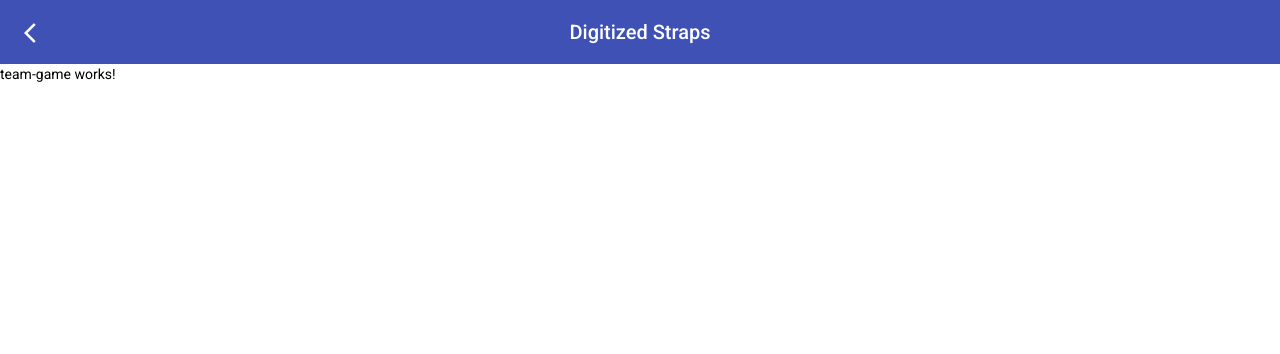
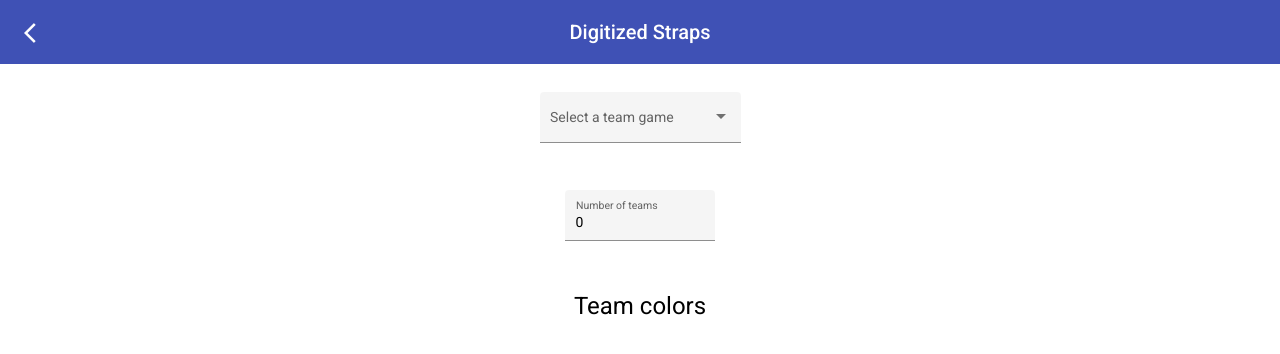
Before and after one commit to nilsofue/Digital-Strap-Manager, an Angular app: page /team-game in a window 1280 px wide. Shown: the top 354 px of the page. Built offline with nearby package versions, Linux system fonts and the light colour scheme.

Commit message:
extend team game section

```diff
--- a/src/app/app.module.ts
+++ b/src/app/app.module.ts
@@ -20,6 +20,7 @@ import { MatFormFieldModule } from '@angular/material/form-field';
 import { FormsModule } from '@angular/forms';
 import { MatInputModule } from '@angular/material/input';
 import { MatListModule } from '@angular/material/list';
+import { MatSelectModule } from '@angular/material/select';
 
 
 const routes: Routes = [
@@ -52,6 +53,8 @@ const routes: Routes = [
     FormsModule,
     MatInputModule,
     MatListModule,
+    MatInputModule,
+    MatSelectModule,
   ],
   providers: [],
   bootstrap: [AppComponent]
--- a/src/app/setup-straps/connect-dialog/connect-dialog.component.html
+++ b/src/app/setup-straps/connect-dialog/connect-dialog.component.html
@@ -26,7 +26,7 @@
     <div class="separator"></div>
     <div>
       <mat-form-field appearance="fill">
-        <mat-label>Input</mat-label>
+        <mat-label>Enter a name</mat-label>
         <input [(ngModel)]="name" matInput />
       </mat-form-field>
     </div>
--- a/src/app/team-game/team-game.component.html
+++ b/src/app/team-game/team-game.component.html
@@ -1 +1,39 @@
-<p>team-game works!</p>
+<div class="listWrapper">
+  <mat-form-field appearance="fill">
+    <mat-label>Select a team game</mat-label>
+    <mat-select>
+      <mat-option value="option">Handball</mat-option>
+      <mat-option value="option">Football</mat-option>
+      <mat-option value="option">Basketball</mat-option>
+      <mat-option value="option">Volleyball</mat-option>
+      <mat-option value="option">Hockey</mat-option>
+      <mat-option value="option">Badminton</mat-option>
+      <mat-option value="option">Kickball</mat-option>
+      <mat-option value="option">Rugby</mat-option>
+      <mat-option value="option">Baseball</mat-option>
+    </mat-select>
+  </mat-form-field>
+</div>
+
+<div class="listWrapper">
+  <mat-form-field appearance="fill" style="width: 150px">
+    <mat-label>Number of teams</mat-label>
+    <input
+      matInput
+      type="number"
+      min="1"
+      [(ngModel)]="numberOfTeams"
+      (keyup)="onTeamNumberChange()"
+    />
+  </mat-form-field>
+</div>
+
+<h1 style="text-align: center; padding-top: 30px">Team colors</h1>
+
+<mat-list>
+  <ng-container *ngFor="let team of teamNames">
+    <div mat-line>{{ team }}</div>
+    <mat-icon mat-list-icon>fiber_manual_record</mat-icon>
+    <mat-divider></mat-divider>
+  </ng-container>
+</mat-list>
--- a/src/app/team-game/team-game.component.scss
+++ b/src/app/team-game/team-game.component.scss
@@ -0,0 +1,4 @@
+.listWrapper {
+  text-align: center;
+  padding-top: 28px;
+}
--- a/src/app/team-game/team-game.component.ts
+++ b/src/app/team-game/team-game.component.ts
@@ -1,4 +1,5 @@
 import { Component, OnInit } from '@angular/core';
+import { FormControl, Validators } from '@angular/forms';
 
 @Component({
   selector: 'app-team-game',
@@ -7,9 +8,20 @@ import { Component, OnInit } from '@angular/core';
 })
 export class TeamGameComponent implements OnInit {
 
+  public numberOfTeams: number = 0;
+  public teamNames: string[] = [];
+
   constructor() { }
 
   ngOnInit(): void {
   }
 
+  onTeamNumberChange() {
+    this.numberOfTeams ? null : this.numberOfTeams = 0;
+    this.teamNames = [];
+    for (let i = 1; i <= this.numberOfTeams; i++) {
+      this.teamNames.push('Team ' + i);
+    }
+
+  }
 }
```
